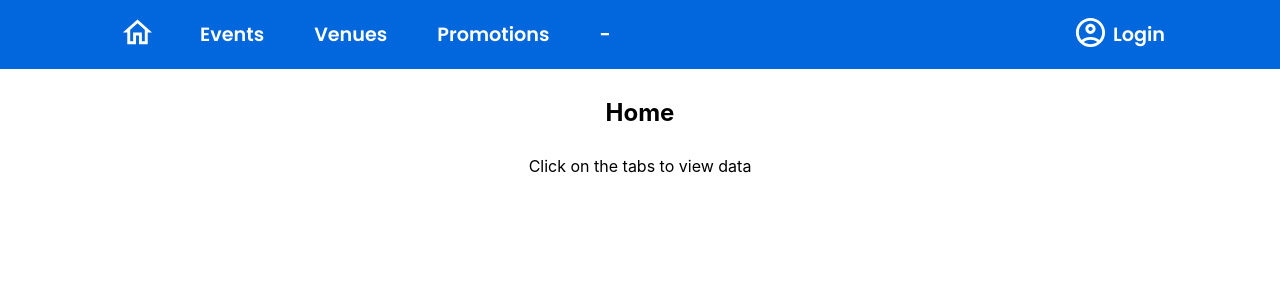
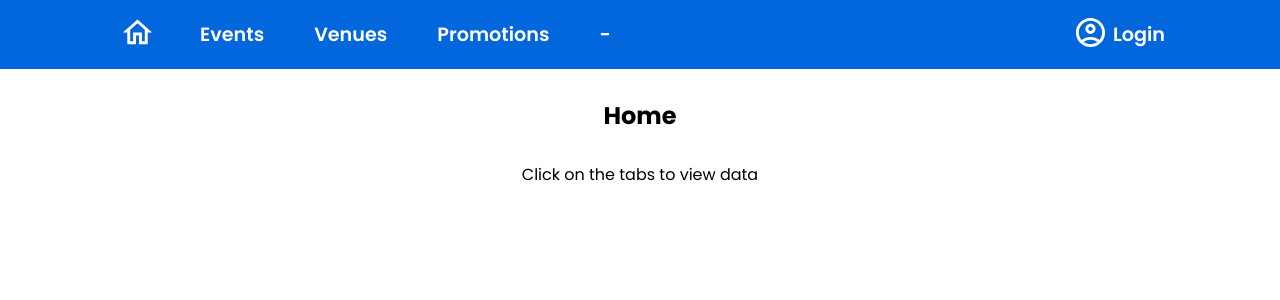
Before and after one commit to se-cohort1-group2/project-JavaSpringBoot, a React (Create React App) app in the folder m3project-ReactJS/: page / in a window 1280 px wide. Shown: the top 300 px of the page. Built offline with nearby package versions, Linux system fonts and the light colour scheme; no server answers.

Commit message:
changed body font

```diff
--- a/m3project-ReactJS/src/App.css
+++ b/m3project-ReactJS/src/App.css
@@ -1,3 +1,17 @@
 .App {
     text-align: center;
 }
+
+@import url("https://fonts.googleapis.com/css2?family=Poppins:wght@100;200;300;400;500;600;700;800;900");
+
+body {
+    font-family: "Poppins", sans-serif;
+}
+
+button {
+    font-family: "Poppins", sans-serif;
+}
+
+input {
+    font-family: "Poppins", sans-serif;
+}
```
